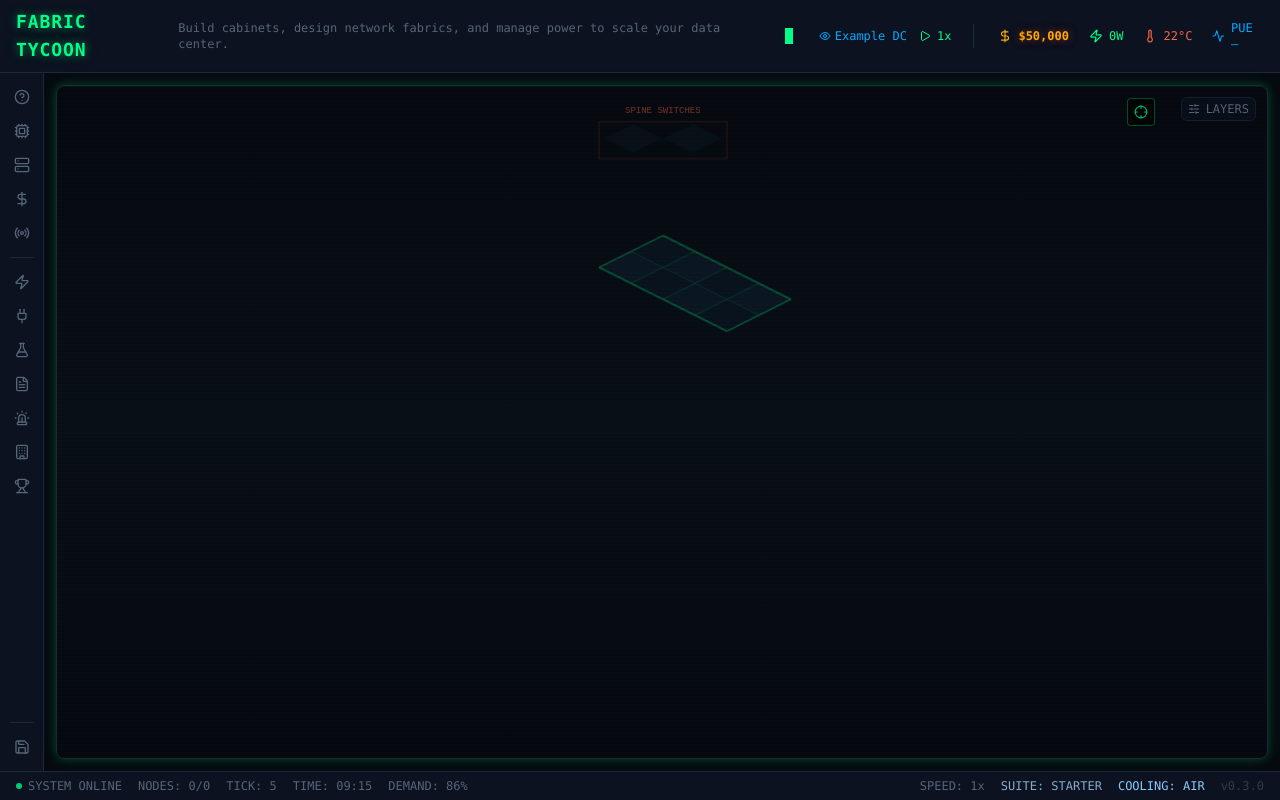
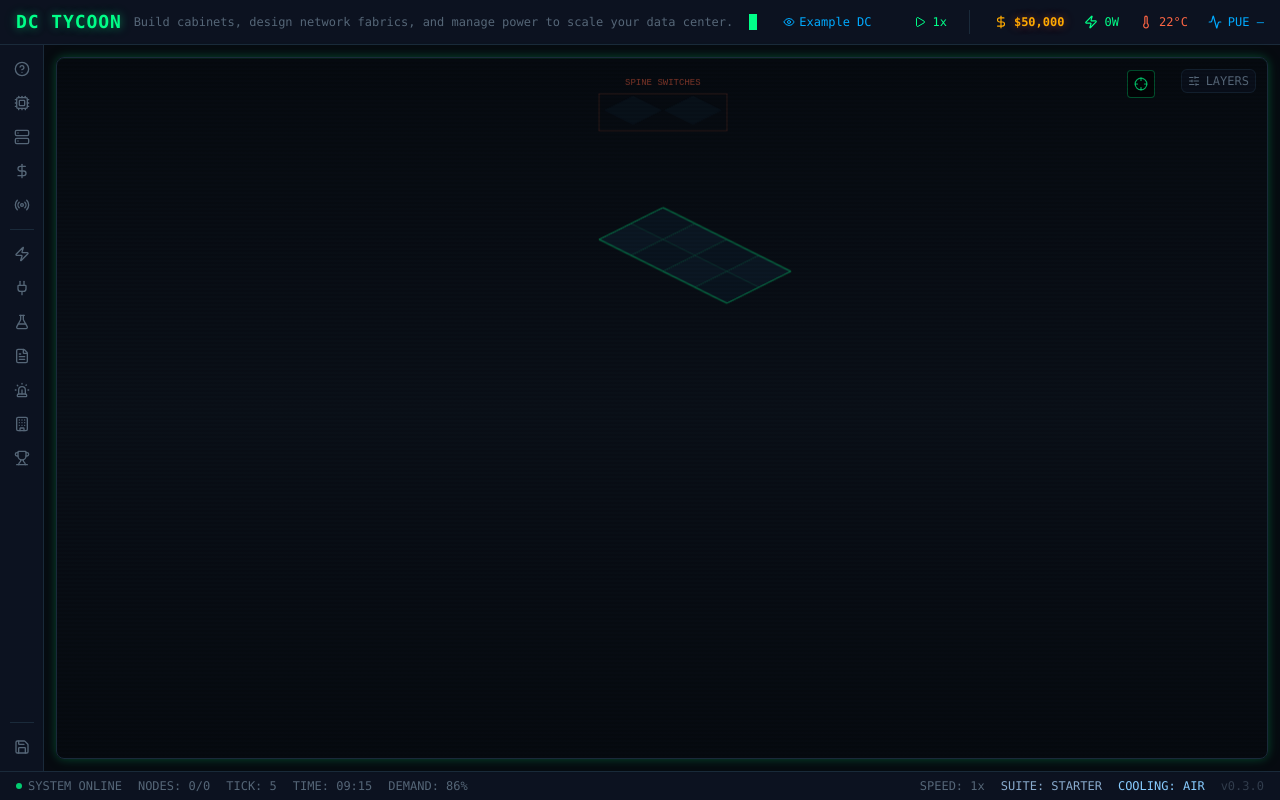
Before and after one commit to kevinreber/data-center-tycoon, a React (Vite) app: page / in a window 1280 px wide. Built offline with nearby package versions, Linux system fonts and the light colour scheme.

Commit message:
Rename header title from FABRIC TYCOON to DC TYCOON
https://claude.ai/code/session_01GTY2akjKfpX8ZV2PSK5WDK

```diff
--- a/src/App.tsx
+++ b/src/App.tsx
@@ -75,7 +75,7 @@ function App() {
         <header className="flex items-center justify-between px-4 py-2 border-b border-border bg-card">
           <div className="flex items-center gap-3">
             <h1 className="text-lg font-bold text-neon-green text-glow-green tracking-wider">
-              FABRIC TYCOON
+              DC TYCOON
             </h1>
             <span className="text-xs text-muted-foreground hidden sm:inline">
               Build cabinets, design network fabrics, and manage power to scale your data center.
```
